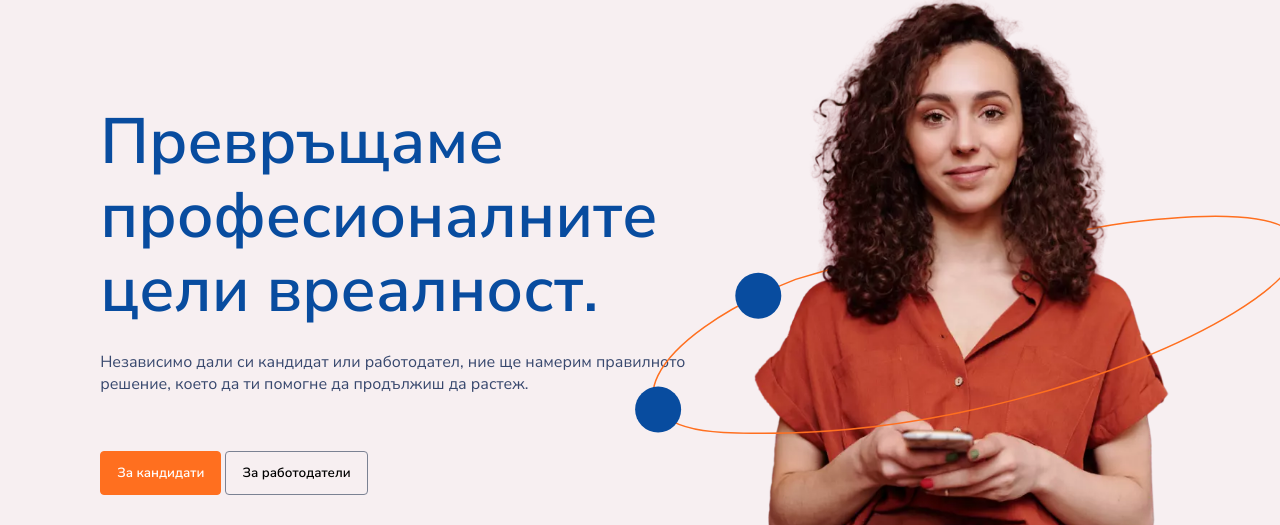
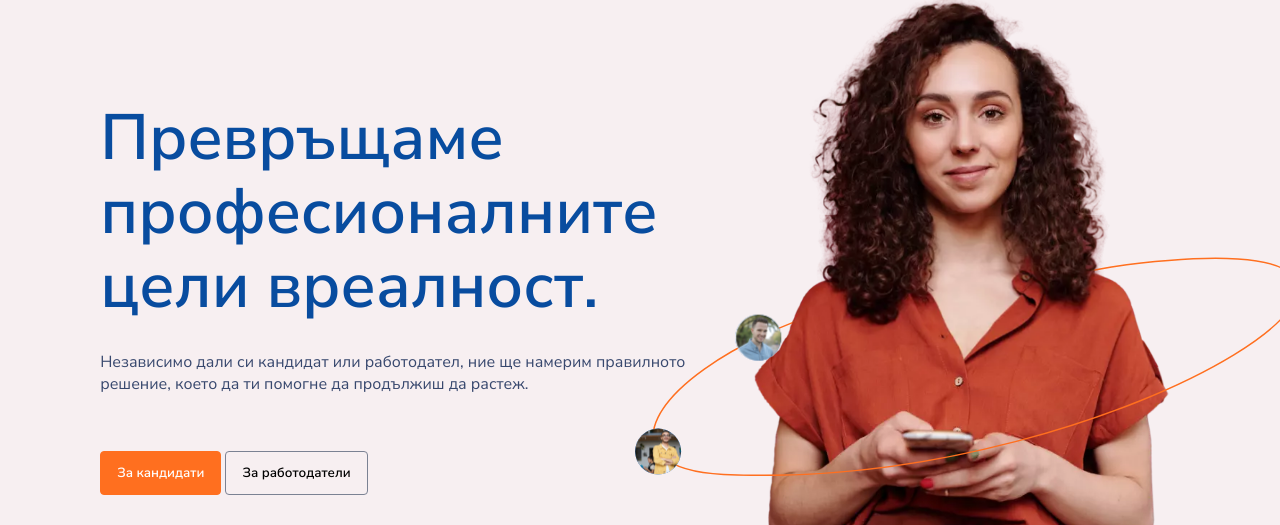
Before and after one commit to max-petkov/motion-path, a plain HTML site: page index.html in a window 1280 px wide. Shown: the part 100-625 px from the top of the page. Drawn offline with nearby package versions, Linux system fonts and the light colour scheme.

Commit message:
added title animation and spheres pics

```diff
--- a/assets/js/main.js
+++ b/assets/js/main.js
@@ -33,3 +33,30 @@ spheres.forEach((sphere, i) => {
       "<"
     );
 });
+
+//Js - Heading animation
+const heroTitle = document.querySelector(".hero__title");
+
+function splitWord(container, text) {
+  const splitText = text.split(" ").map((word, i) => {
+    return `<span class="o-hidden hero__word-container"><span class="hero__word">${word}&nbsp;</span></span>`;
+  });
+
+  container.innerHTML = splitText.join("");
+}
+
+splitWord(heroTitle, heroTitle.textContent);
+gsap.to(".hero__word", {
+  delay: 0.3,
+  y: "-4px",
+  ease: Power4.easeOut,
+  duration: 0.5,
+  stagger: 0.03,
+});
+gsap.to(".hero__word", {
+  delay: 0.3,
+  autoAlpha: 1,
+  ease: Power4.easeOut,
+  duration: 1,
+  stagger: 0.03,
+});
--- /dev/null
+++ b/assets/scss/_helpers.scss
@@ -0,0 +1,3 @@
+.o-hidden {
+  overflow: hidden;
+}
--- a/assets/scss/components/_hero.scss
+++ b/assets/scss/components/_hero.scss
@@ -12,10 +12,18 @@
   }
 
   &__title {
+    display: flex;
+    flex-wrap: wrap;
     font-size: 64px;
     line-height: 74px;
     color: $color-primary;
     margin-bottom: 24px;
+  }
+
+  &__word {
+    display: inline-block;
+    transform: translateY(100%);
+    visibility: hidden;
   }
 
   &__info {
@@ -36,13 +44,13 @@
       position: absolute;
       top: 0;
       left: 0;
-      clip-path: inset(33% 0 44% 0);
+      clip-path: inset(37% 0 39% 0);
       z-index: 1;
     }
 
     .oval-container {
       position: absolute;
-      top: 232px;
+      top: 274px;
       left: -88px;
 
       .atom-container {
--- a/assets/scss/style.scss
+++ b/assets/scss/style.scss
@@ -1,4 +1,5 @@
 @import "variables";
 @import "base";
+@import "helpers";
 @import "./components/hero";
 @import "./components/buttons";
--- a/index.html
+++ b/index.html
@@ -32,10 +32,18 @@
                             d="M97.1536 295.205C-68.7618 287.333 -7.18601 166.684 194.992 87.4562C370.5 32.4967 494.499 39 623.993 13.4567C1221.45 -70.0179 645.154 321.205 97.1536 295.205Z"
                             stroke="#FF6F1F" stroke-width="2" stroke-linecap="round" />
                     </svg>
-                    <div class="sphere"></div>
-                    <div class="sphere"></div>
-                    <div class="sphere"></div>
-                    <div class="sphere"></div>
+                    <div class="sphere o-hidden">
+                        <img src="./assets/img/person1.jpg" alt="">
+                    </div>
+                    <div class="sphere o-hidden">
+                        <img src="./assets/img/person2.jpg" alt="">
+                    </div>
+                    <div class="sphere o-hidden">
+                        <img src="./assets/img/person3.jpg" alt="">
+                    </div>
+                    <div class="sphere o-hidden">
+                        <img src="./assets/img/person4.jpg" alt="">
+                    </div>
                 </div>
             </div>
         </div>
```
Also changed, not shown: assets/css/style.css, assets/img/person1.jpg (added), assets/img/person2.jpg (added), assets/img/person3.jpg (added), assets/img/person4.jpg (added), 1 other file.
